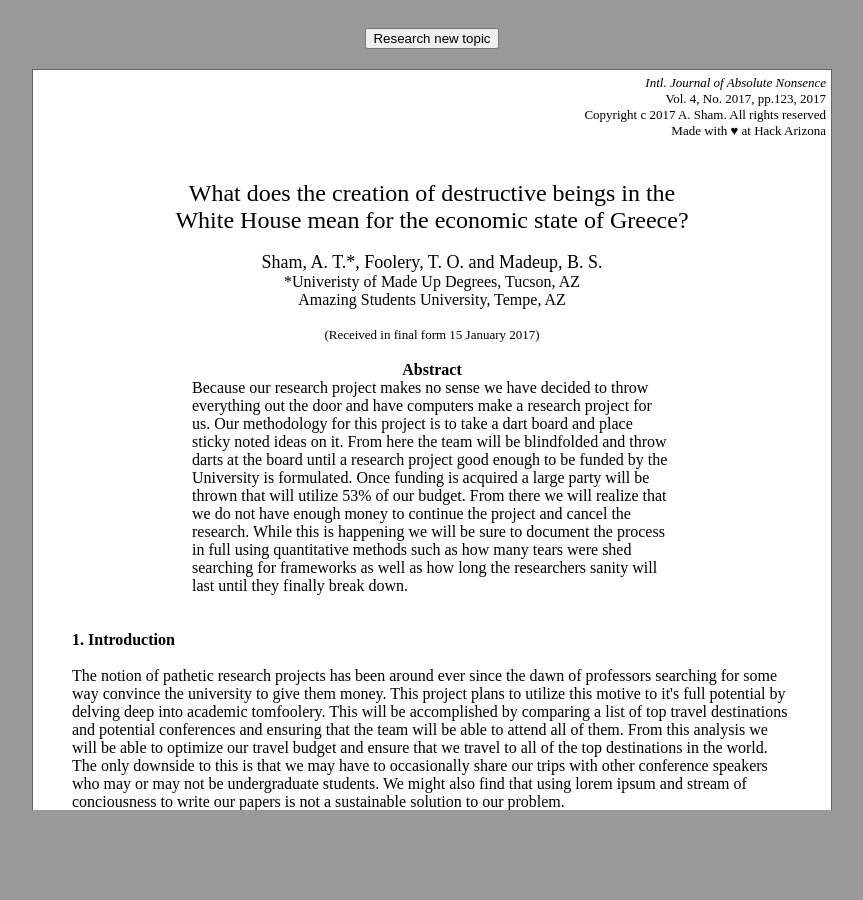
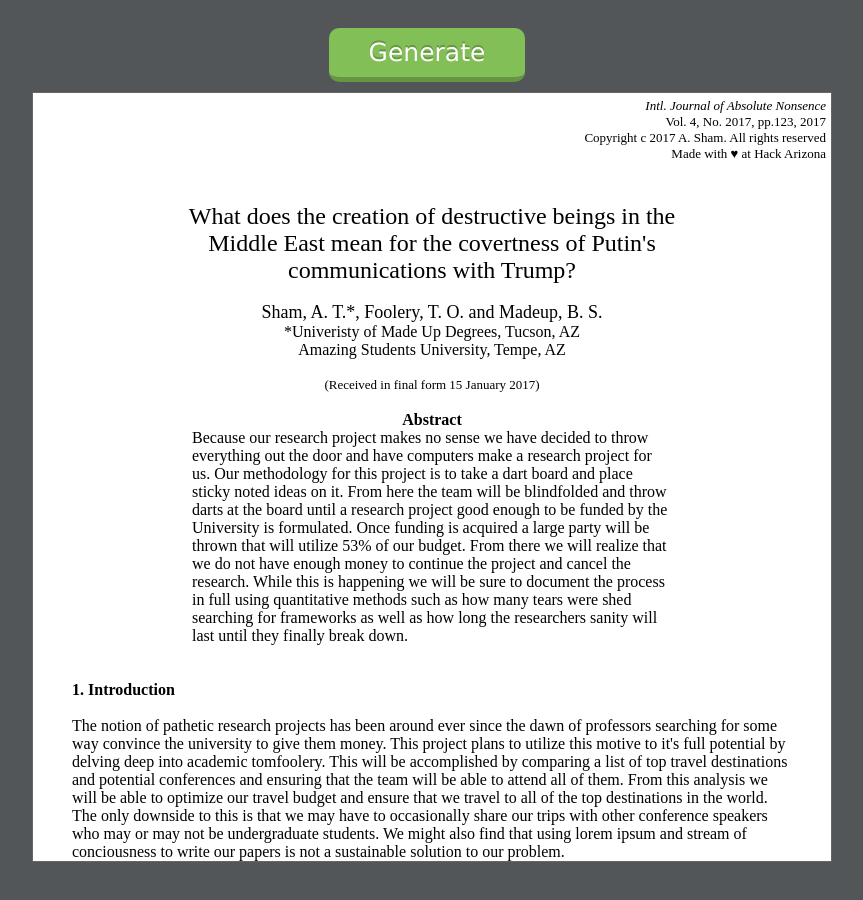
Before and after one commit to HackerResearch/HackerResearch.github.io, a plain HTML site: page index.html in a window 1280 px wide. Shown: the whole page, without its empty margins (208-1071 px from the left). Before the commit the page ends 810 px from the top, so only its background shows below. Drawn offline with Linux system fonts and the light colour scheme.

Commit message:
Awful stuff

```diff
--- a/index.html
+++ b/index.html
@@ -1,6 +1,42 @@
-<html style="margin: 0; height: 100%; overflow: hidden">
-<body bgcolor="#999999" style="align-content: center; padding-top: 10px; margin: 0; height: 100%; overflow: hidden"><div align="center"><br>
-	<button id="butt" style="margin-bottom:20px">Research new topic</button>
+<html>
+<style>
+		html,body{
+			height:100%;
+			overflow:hidden;
+			margin:0;}
+		body {
+			display:table;
+			margin:0 auto;
+			padding: 50px;
+			background-color:#525659;}
+		.container{
+			height:100%;
+			display:table-cell;
+			vertical-align:middle;}
+		.cent{
+			height: 50px;
+			width: 50px;}
+		.animate{transition: all 0.1s; -webkit-transition: all 0.1s;}
+		.action-button{
+			position: relative;
+			padding: 10px 40px;
+			margin: 0px 10px 10px 0px;
+			float: left;
+			border-radius: 10px;
+			font-family: 'Verdana', cursive;
+			font-size: 25px;
+			color: #FFF;
+			text-decoration: none;}
+		.green{
+			background-color: #82BF56;
+			border-bottom: 5px solid #669644;
+			text-shadow: 0px -2px #669644;
+		}
+</style>
+<body bgcolor="#999999" style="align-content: center; padding-top: 10px;"><div align="center"><br>
+	<div class="container">
+		<a id="butt" class="action-button shadow animate green">Generate</a>
+	</div>
 	<table width = "800" border="0" cellspacing="1" cellpadding="0" height="537" bgcolor="#666666">
 		<tbody><tr bgcolor="#FFFFFF" valign="top" align="center">
 			<td>
--- a/js/index.js
+++ b/js/index.js
@@ -18,7 +18,8 @@ var concept1 = [
 	"prevention of anti-progress groups",
 	"analysis of new wave jazz",
 	"popularity of slowed down elevator music",
-	"number of books read by 3rd graders"
+	"number of books read by 3rd graders",
+	"resounding scientific acceptance of global warming"
 ];
 
 var concept2 = [
@@ -36,7 +37,9 @@ var concept2 = [
 	"my own existential state of being",
 	"the number of bees on the ASU campus",
 	"the rainforest in Columbia",
-	"the amount of sugar in a venti mocha frappuccino at Starbucks"
+	"the amount of sugar in a venti mocha frappuccino at Starbucks",
+	"the number of existential texts required to feel nothing",
+	"the number of tears shed during that one dog episode of Futurama"
 ];
 
 var place = [
@@ -48,8 +51,12 @@ var place = [
 	"pop culture",
 	"the White House",
 	"sketchy motel bathrooms",
-	"the middle of the Marianas Trench"
-];
+	"the middle of the Marianas Trench",
+	"the Middle East",
+	"the Middle Earth",
+	"Hogwarts",
+	"ɐᴉlɐɹʇsn∀",
+	];
 
 function getRandomElement(things) {
 	return things[Math.floor(Math.random()*things.length)]
```
Also changed, not shown: generate.html (added, +41 -0 lines).
